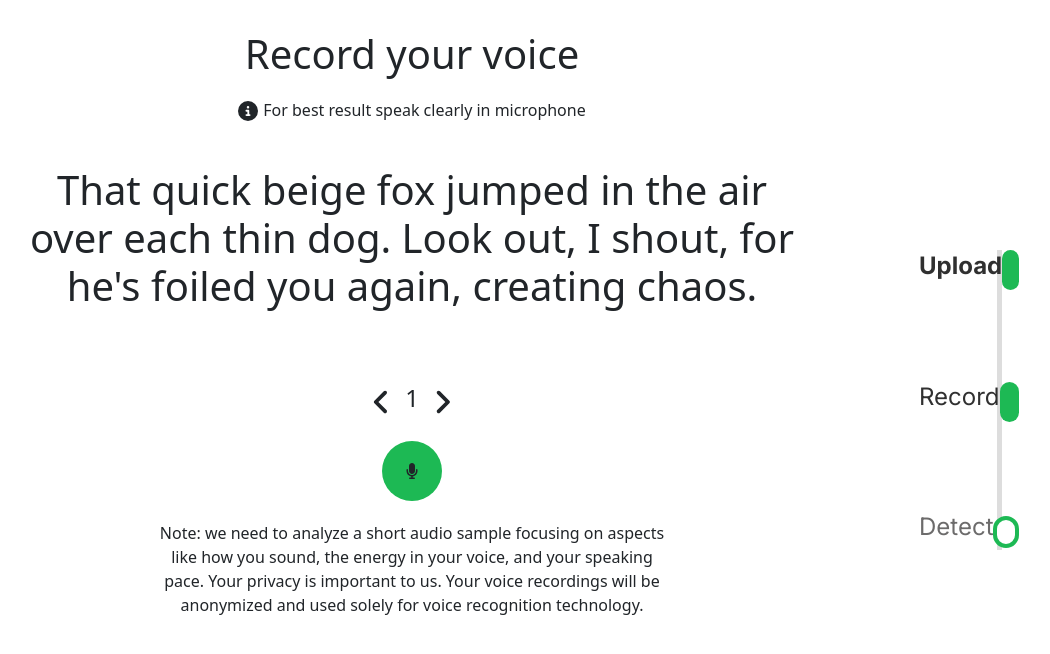
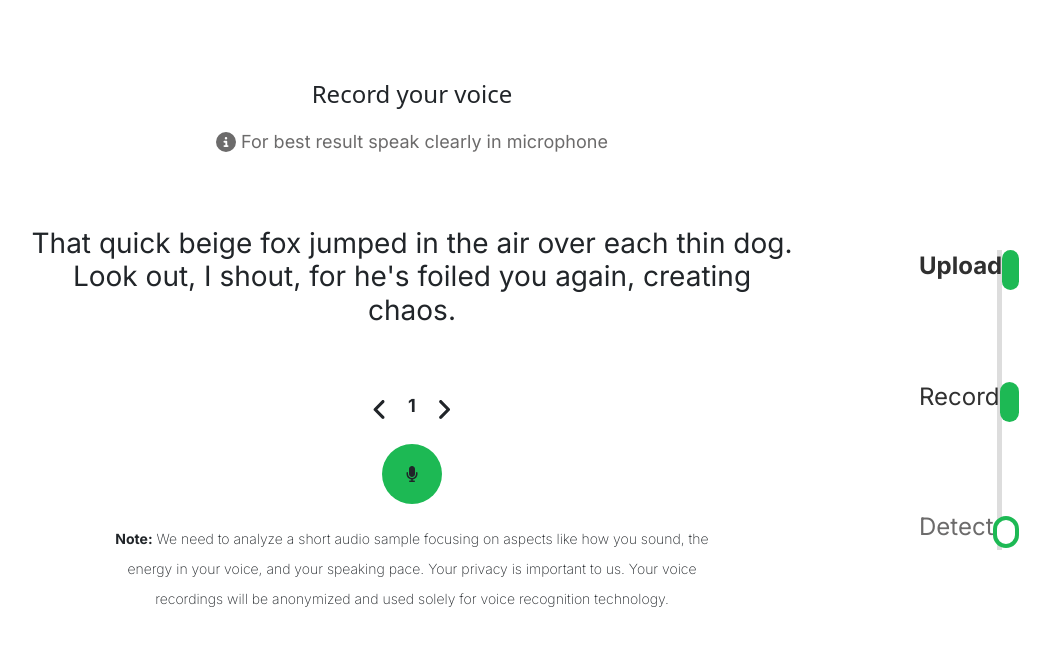
Before and after one commit to Heiseinosay/Thesis-Project, a React (Create React App) app: page /record in a window 1280 px wide. Shown: the top 654 px of the page, without its empty margins (228-1278 px from the left). Built offline with nearby package versions, Linux system fonts and the light colour scheme.

Commit message:
font sizes and margin fixed

```diff
--- a/src/pages/Record.jsx
+++ b/src/pages/Record.jsx
@@ -53,14 +53,14 @@ function Record() {
             <h1 className='title'>Record your voice</h1>
             <div className='reminder'>
                 <FontAwesomeIcon className='info' icon={faCircleInfo} />
-                <h6>For best result speak clearly in microphone</h6>
+                <h6 className='inter-regular'>For best result speak clearly in microphone</h6>
             </div>
 
-            <h1 className='sentence'>{sentenceArray[sentenceCount]}</h1>
+            <h1 className='inter-regular sentence'>{sentenceArray[sentenceCount]}</h1>
 
             <div className='progress'>
                 <FontAwesomeIcon className='next-prev' icon={faAngleLeft} onClick={() => incrementCount(0)} />
-                <h4>{sentenceCount + 1}</h4>
+                <h4 className='inter-bold'>{sentenceCount + 1}</h4>
                 <FontAwesomeIcon className='next-prev' icon={faAngleRight} onClick={() => incrementCount(1)} />
             </div>
 
@@ -68,7 +68,7 @@ function Record() {
                 <FontAwesomeIcon icon={faMicrophone} />
             </div>
 
-            <p className='note'>Note: we need to analyze a short audio sample focusing on aspects like how you sound, the energy in your voice, and your speaking pace. Your privacy is important to us. Your voice recordings will be anonymized and used solely for voice recognition technology.</p>
+            <p className='inter-light note'><b className='inter-bold'>Note:</b> We need to analyze a short audio sample focusing on aspects like how you sound, the energy in your voice, and your speaking pace. Your privacy is important to us. Your voice recordings will be anonymized and used solely for voice recognition technology.</p>
         </div>
 
     )
--- a/src/style/record.css
+++ b/src/style/record.css
@@ -10,7 +10,8 @@
 }
 
 .title {
-    margin-top: 30px;
+    margin-top: 80px;
+    font-size: 24px;
 }
 
 .reminder {
@@ -28,21 +29,26 @@
     /* padding: 0;
     margin: 0 */
     height: 20px;
+    color: var(--grey);
 }
 
 .reminder h6 {
     /* border: 1px solid; */
     margin: 0px 0 0 5px;
+    font-size: 18px;
+    color: var(--grey);
 }
 
 .sentence {
-    margin-top: 30px;
+    margin-top: 60px;
     width: 60%;
-    height: 180px;
+    height: 150px;
+    font-size: 28px;
+    /* border: 1px solid; */
 }
 
 .progress {
-    margin-top: 30px;
+    margin-top: 10px;
     /* border: 1px solid; */
     height: fit-content;
     width: 80px;
@@ -52,8 +58,11 @@
     background-color: transparent;
 }
 
+.progress h4 {
+    font-size: 18px;
+}
 .next-prev {
-    height: 30px;
+    height: 25px;
     cursor: pointer;
 }
 
@@ -70,5 +79,8 @@
 
 .note {
     margin-top: 20px;
-    width: 40%;
+    width: 50%;
+    /* border: 1px solid; */
+    font-size: 14px;
+    line-height: 30px;
 }
```
